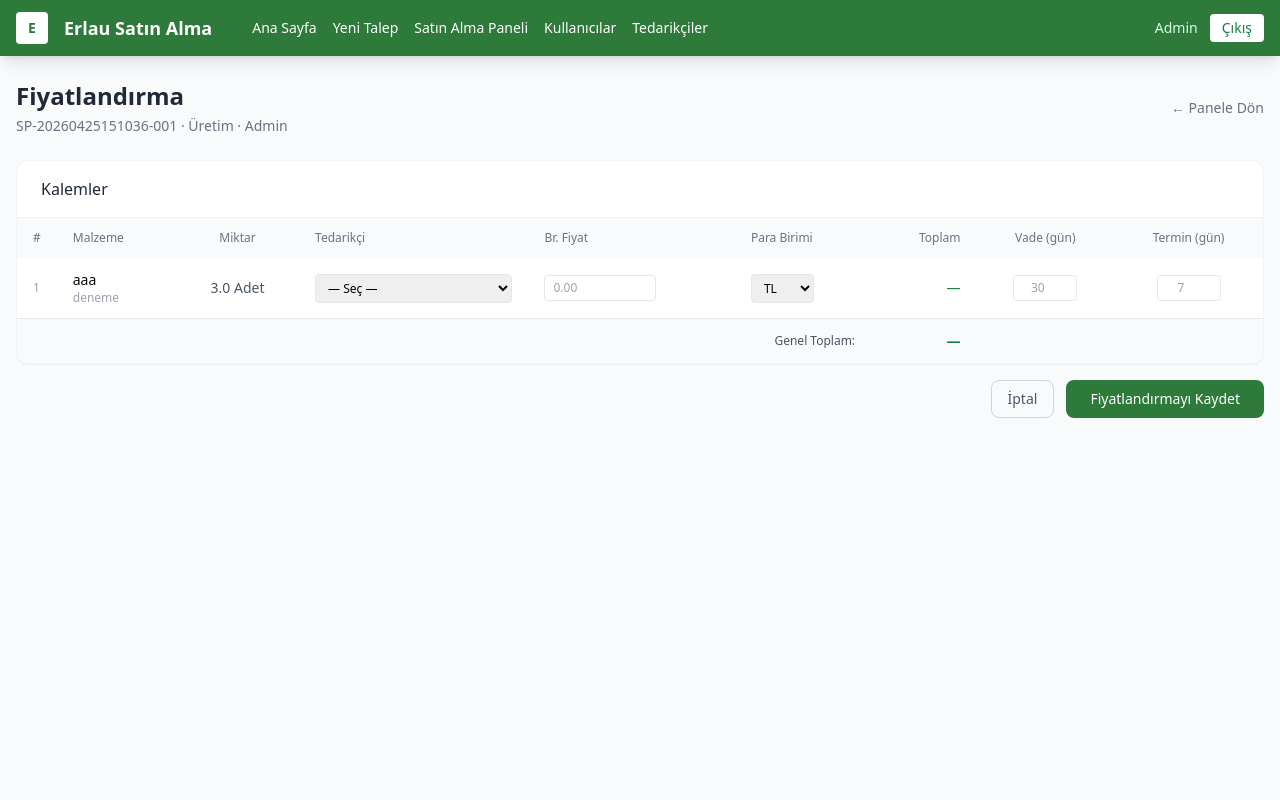
After one commit to Erlau-Proje/erlau-app, a Flask app: page /satinalma/fiyatlandir/1 in a window 1280 px wide. The commit adds this page. Run offline with Flask 3, Linux system fonts and the light colour scheme; a user stored in the database is signed in; some libraries are stand-ins or nearby versions.

Commit message:
Fiyatlandırma ekranı eklendi
- Her kalem için tedarikçi, birim fiyat, para birimi, vade, termin alanları
- Toplam fiyat otomatik hesaplanıyor
- Yeni durum: fiyatlandirildi (bekliyor → fiyatlandirildi → onaylandi)
- Talep detayında tedarikçi ve fiyat bilgileri görünüyor

Co-Authored-By: Claude Sonnet 4.6 <noreply@anthropic.com>

```diff
--- a/app/routes.py
+++ b/app/routes.py
@@ -365,6 +365,30 @@ def talep_pdf(talep_id):
     response.headers['Content-Disposition'] = f'inline; filename=talep_{talep.siparis_no}.pdf'
     return response
 
+@satin_alma.route('/fiyatlandir/<int:talep_id>', methods=['GET', 'POST'])
+@login_required
+@role_required('satinalma', 'admin')
+def fiyatlandir(talep_id):
+    talep = TalepFormu.query.get_or_404(talep_id)
+    tedarikciler = Tedarikci.query.filter_by(is_active=True).order_by(Tedarikci.name).all()
+    if request.method == 'POST':
+        for kalem in talep.kalemler:
+            prefix = f'kalem_{kalem.id}_'
+            br_fiyat = request.form.get(prefix + 'br_fiyat')
+            kalem.tedarikci_id = request.form.get(prefix + 'tedarikci_id') or None
+            kalem.br_fiyat = float(br_fiyat) if br_fiyat else None
+            kalem.toplam_fiyat = kalem.br_fiyat * kalem.miktar if kalem.br_fiyat and kalem.miktar else None
+            kalem.para_birimi = request.form.get(prefix + 'para_birimi', 'TL')
+            vade = request.form.get(prefix + 'vade_gun')
+            termin = request.form.get(prefix + 'termin_gun')
+            kalem.vade_gun = int(vade) if vade else None
+            kalem.termin_gun = int(termin) if termin else None
+        talep.durum = 'fiyatlandirildi'
+        db.session.commit()
+        flash('Fiyatlandırma kaydedildi.', 'success')
+        return redirect(url_for('satin_alma.panel'))
+    return render_template('fiyatlandir.html', talep=talep, tedarikciler=tedarikciler)
+
 @satin_alma.route('/yolda/<int:talep_id>', methods=['POST'])
 @login_required
 @role_required('satinalma', 'admin')
--- /dev/null
+++ b/app/templates/fiyatlandir.html
@@ -0,0 +1,127 @@
+{% extends 'base.html' %}
+{% block content %}
+<div class="flex items-center justify-between mb-6">
+  <div>
+    <h1 class="text-2xl font-semibold text-gray-800">Fiyatlandırma</h1>
+    <p class="text-sm text-gray-500 mt-1">{{ talep.siparis_no }} · {{ talep.department.name if talep.department else '-' }} · {{ talep.talep_eden.name if talep.talep_eden else '-' }}</p>
+  </div>
+  <a href="{{ url_for('satin_alma.panel') }}" class="text-sm text-gray-500 hover:underline">← Panele Dön</a>
+</div>
+
+<form method="POST">
+  <div class="bg-white rounded-xl border border-gray-100 shadow-sm overflow-hidden mb-4">
+    <div class="px-6 py-4 border-b border-gray-100">
+      <h2 class="font-medium text-gray-800">Kalemler</h2>
+    </div>
+    <div class="overflow-x-auto">
+      <table class="w-full text-sm">
+        <thead class="bg-gray-50">
+          <tr>
+            <th class="px-4 py-3 text-left text-xs font-medium text-gray-500 w-6">#</th>
+            <th class="px-4 py-3 text-left text-xs font-medium text-gray-500">Malzeme</th>
+            <th class="px-4 py-3 text-center text-xs font-medium text-gray-500">Miktar</th>
+            <th class="px-4 py-3 text-left text-xs font-medium text-gray-500">Tedarikçi</th>
+            <th class="px-4 py-3 text-left text-xs font-medium text-gray-500">Br. Fiyat</th>
+            <th class="px-4 py-3 text-left text-xs font-medium text-gray-500">Para Birimi</th>
+            <th class="px-4 py-3 text-right text-xs font-medium text-gray-500">Toplam</th>
+            <th class="px-4 py-3 text-center text-xs font-medium text-gray-500">Vade (gün)</th>
+            <th class="px-4 py-3 text-center text-xs font-medium text-gray-500">Termin (gün)</th>
+          </tr>
+        </thead>
+        <tbody class="divide-y divide-gray-100">
+          {% for kalem in talep.kalemler %}
+          <tr class="hover:bg-gray-50">
+            <td class="px-4 py-3 text-gray-400 text-xs">{{ loop.index }}</td>
+            <td class="px-4 py-3">
+              <p class="font-medium">{{ kalem.malzeme_adi }}</p>
+              <p class="text-xs text-gray-400">{{ kalem.marka_model or '' }}</p>
+            </td>
+            <td class="px-4 py-3 text-center text-gray-600">{{ kalem.miktar }} {{ kalem.birim }}</td>
+            <td class="px-4 py-3">
+              <select name="kalem_{{ kalem.id }}_tedarikci_id" class="w-full border border-gray-200 rounded px-2 py-1 text-xs min-w-32">
+                <option value="">— Seç —</option>
+                {% for t in tedarikciler %}
+                <option value="{{ t.id }}" {% if kalem.tedarikci_id == t.id %}selected{% endif %}>{{ t.name }}</option>
+                {% endfor %}
+              </select>
+            </td>
+            <td class="px-4 py-3">
+              <input type="number" step="0.01" name="kalem_{{ kalem.id }}_br_fiyat"
+                value="{{ kalem.br_fiyat or '' }}"
+                class="w-28 border border-gray-200 rounded px-2 py-1 text-xs"
+                placeholder="0.00"
+                oninput="hesapla({{ kalem.id }}, {{ kalem.miktar or 0 }})">
+            </td>
+            <td class="px-4 py-3">
+              <select name="kalem_{{ kalem.id }}_para_birimi" class="border border-gray-200 rounded px-2 py-1 text-xs">
+                <option {% if kalem.para_birimi == 'TL' or not kalem.para_birimi %}selected{% endif %}>TL</option>
+                <option {% if kalem.para_birimi == 'EUR' %}selected{% endif %}>EUR</option>
+                <option {% if kalem.para_birimi == 'USD' %}selected{% endif %}>USD</option>
+              </select>
+            </td>
+            <td class="px-4 py-3 text-right font-medium text-green-700" id="toplam_{{ kalem.id }}">
+              {% if kalem.toplam_fiyat %}{{ "%.2f"|format(kalem.toplam_fiyat) }}{% else %}—{% endif %}
+            </td>
+            <td class="px-4 py-3 text-center">
+              <input type="number" name="kalem_{{ kalem.id }}_vade_gun"
+                value="{{ kalem.vade_gun or '' }}"
+                class="w-16 border border-gray-200 rounded px-2 py-1 text-xs text-center"
+                placeholder="30">
+            </td>
+            <td class="px-4 py-3 text-center">
+              <input type="number" name="kalem_{{ kalem.id }}_termin_gun"
+                value="{{ kalem.termin_gun or '' }}"
+                class="w-16 border border-gray-200 rounded px-2 py-1 text-xs text-center"
+                placeholder="7">
+            </td>
+          </tr>
+          {% endfor %}
+        </tbody>
+        <tfoot class="bg-gray-50 border-t border-gray-200">
+          <tr>
+            <td colspan="6" class="px-4 py-3 text-right text-xs font-medium text-gray-600">Genel Toplam:</td>
+            <td class="px-4 py-3 text-right font-semibold text-green-700" id="genel_toplam">
+              {% set toplam = namespace(val=0) %}
+              {% for kalem in talep.kalemler %}{% if kalem.toplam_fiyat %}{% set toplam.val = toplam.val + kalem.toplam_fiyat %}{% endif %}{% endfor %}
+              {% if toplam.val > 0 %}{{ "%.2f"|format(toplam.val) }}{% else %}—{% endif %}
+            </td>
+            <td colspan="2"></td>
+          </tr>
+        </tfoot>
+      </table>
+    </div>
+  </div>
+
+  <div class="flex justify-end gap-3">
+    <a href="{{ url_for('satin_alma.panel') }}" class="px-4 py-2 border border-gray-300 rounded-lg text-sm text-gray-600 hover:bg-gray-50">İptal</a>
+    <button type="submit" class="erlau-green text-white px-6 py-2 rounded-lg text-sm font-medium hover:opacity-90">Fiyatlandırmayı Kaydet</button>
+  </div>
+</form>
+
+<script>
+const kalemMiktarlar = {
+  {% for kalem in talep.kalemler %}
+  {{ kalem.id }}: {{ kalem.miktar or 0 }},
+  {% endfor %}
+};
+
+function hesapla(kalemId, miktar) {
+  const brFiyatEl = document.querySelector(`input[name="kalem_${kalemId}_br_fiyat"]`);
+  const toplamEl = document.getElementById(`toplam_${kalemId}`);
+  const brFiyat = parseFloat(brFiyatEl.value) || 0;
+  const toplam = brFiyat * miktar;
+  toplamEl.textContent = toplam > 0 ? toplam.toFixed(2) : '—';
+  genelToplamHesapla();
+}
+
+function genelToplamHesapla() {
+  let genel = 0;
+  for (const [id, miktar] of Object.entries(kalemMiktarlar)) {
+    const brFiyatEl = document.querySelector(`input[name="kalem_${id}_br_fiyat"]`);
+    const brFiyat = parseFloat(brFiyatEl?.value) || 0;
+    genel += brFiyat * miktar;
+  }
+  document.getElementById('genel_toplam').textContent = genel > 0 ? genel.toFixed(2) : '—';
+}
+</script>
+{% endblock %}
```
Also changed, not shown: app/templates/satinalma_panel.html (+8 -0 lines), app/templates/talep_detay.html (+10 -0 lines).
